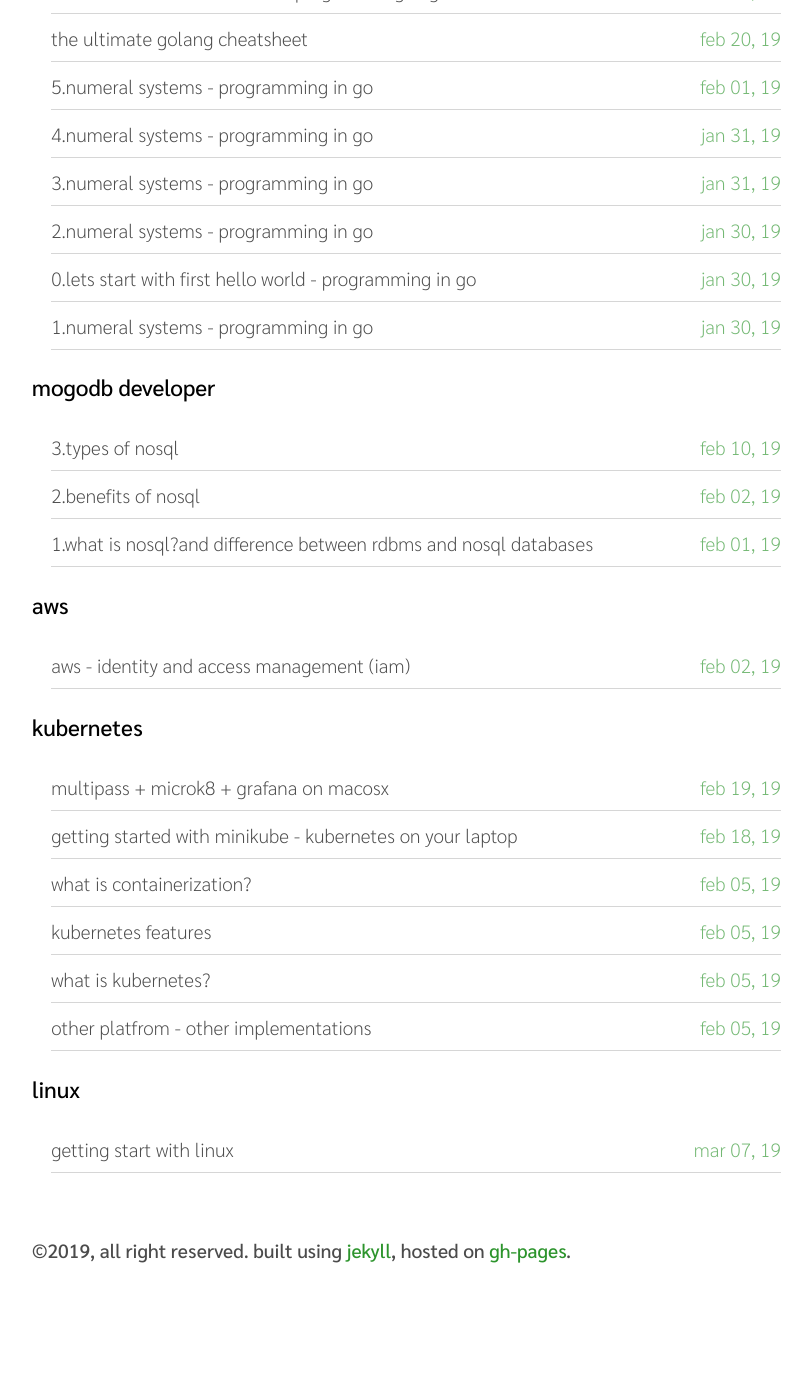
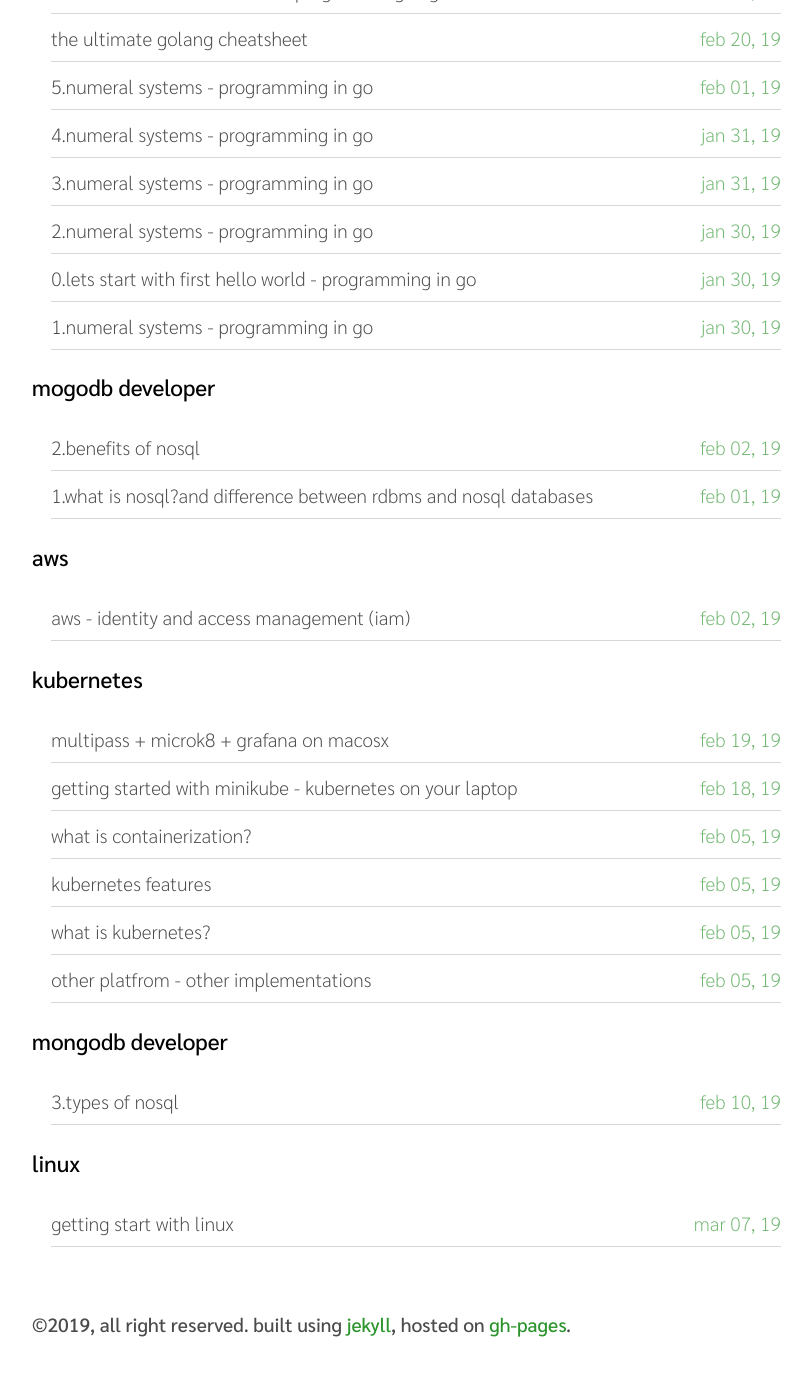
Before and after one commit to EngineITOps/EngineITOps.github.io, a Jekyll site: the page built from pages/category.html, in a window 1280 px wide and 1400 px high, scrolled down 1089 px. Shown: the top 1376 px of the window, without its empty margins (224-1036 px from the left). Built offline with Jekyll 4.4.1, drawn with Linux system fonts in a browser that asks for light colours; before the commit the page ends 2415 px from its top, so only the background shows below that.

Commit message:
Update 2019-02-10-type_of_nosql.md

```diff
--- a/_posts/2019-02-10-type_of_nosql.md
+++ b/_posts/2019-02-10-type_of_nosql.md
@@ -1,8 +1,8 @@
 ---
 layout: post
 title: 3.Types of Nosql
-tags: [MOGODB]
-categories: [ MOGODB DEVELOPER ]
+tags: [MONGODB]
+categories: [ MONGODB DEVELOPER ]
 ---
 
 # Types of NoSQL
```
